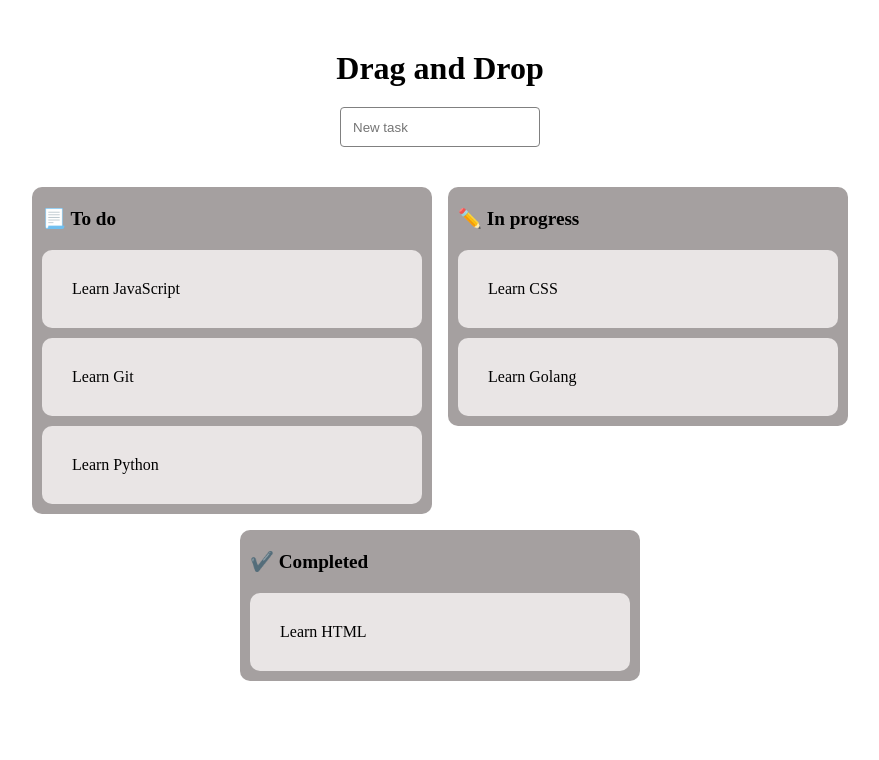
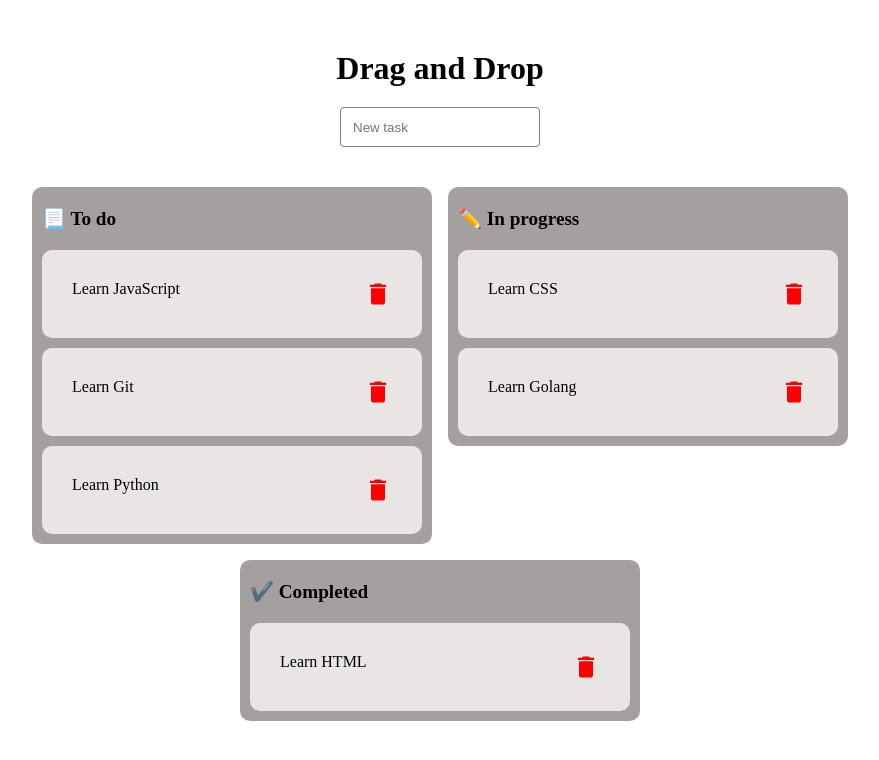
Before and after one commit to cavidansukurzade/todo-with-drag-drop, a React (Vite) app: page / in a window 1280 px wide. Shown: the top 760 px of the page, without its empty margins (200-1079 px from the left). Built offline with nearby package versions, Linux system fonts and the light colour scheme.

Commit message:
delete added

```diff
--- a/package.json
+++ b/package.json
@@ -15,6 +15,7 @@
     "react": "^18.3.1",
     "react-beautiful-dnd": "^13.1.1",
     "react-dom": "^18.3.1",
+    "react-icons": "^5.3.0",
     "sass": "^1.79.4",
     "uuid": "^10.0.0"
   },
--- a/src/components/card/style.scss
+++ b/src/components/card/style.scss
@@ -1,5 +1,20 @@
 .card {
-    padding: 30px;
-    background-color: #e9e5e5;
-    border-radius: 10px;
+  padding: 30px;
+  background-color: #e9e5e5;
+  border-radius: 10px;
+  display: flex;
+  justify-content: space-between;
+  > :nth-child(1) {
+    max-width: 80%;
+    overflow: hidden;
+    text-overflow: ellipsis;
+  }
+  > :nth-child(2) {
+    width: 28px;
+    display: flex;
+    justify-content: center;
+    align-items: center;
+    font-size: 28px;
+    color: red;
+  }
 }
--- a/src/components/kanban/index.jsx
+++ b/src/components/kanban/index.jsx
@@ -4,6 +4,7 @@
 import { useState } from "react";
 import Card from "../card";
 import { v4 as uuidv4 } from "uuid";
+import { MdDelete } from "react-icons/md";
 
 const Kanban = () => {
   const [data, setData] = useState(mockData);
@@ -29,6 +30,19 @@
     setData(updatedData);
     setInputValue("");
   };
+
+  const handleDeleteItem = (taskId) => {
+    console.log(taskId);
+    const updatedData = data.map((section) => {
+      return {
+        ...section,
+        tasks: section.tasks.filter((task) => task.id !== taskId),
+      };
+    });
+
+    setData(updatedData);
+  };
+
   const onDragEnd = (result) => {
     if (!result.destination) return;
     const { source, destination } = result;
@@ -117,7 +131,12 @@
                                 opacity: snapshot.isDragging ? "0.5" : "1",
                               }}
                             >
-                              <Card>{task.title}</Card>
+                              <Card>
+                                <span>{task.title}</span>
+                                <span onClick={() => handleDeleteItem(task.id)}>
+                                  <MdDelete />
+                                </span>
+                              </Card>
                             </div>
                           )}
                         </Draggable>
```
Also changed, not shown: 1 other file (tests, documents, lock files or other folders).
